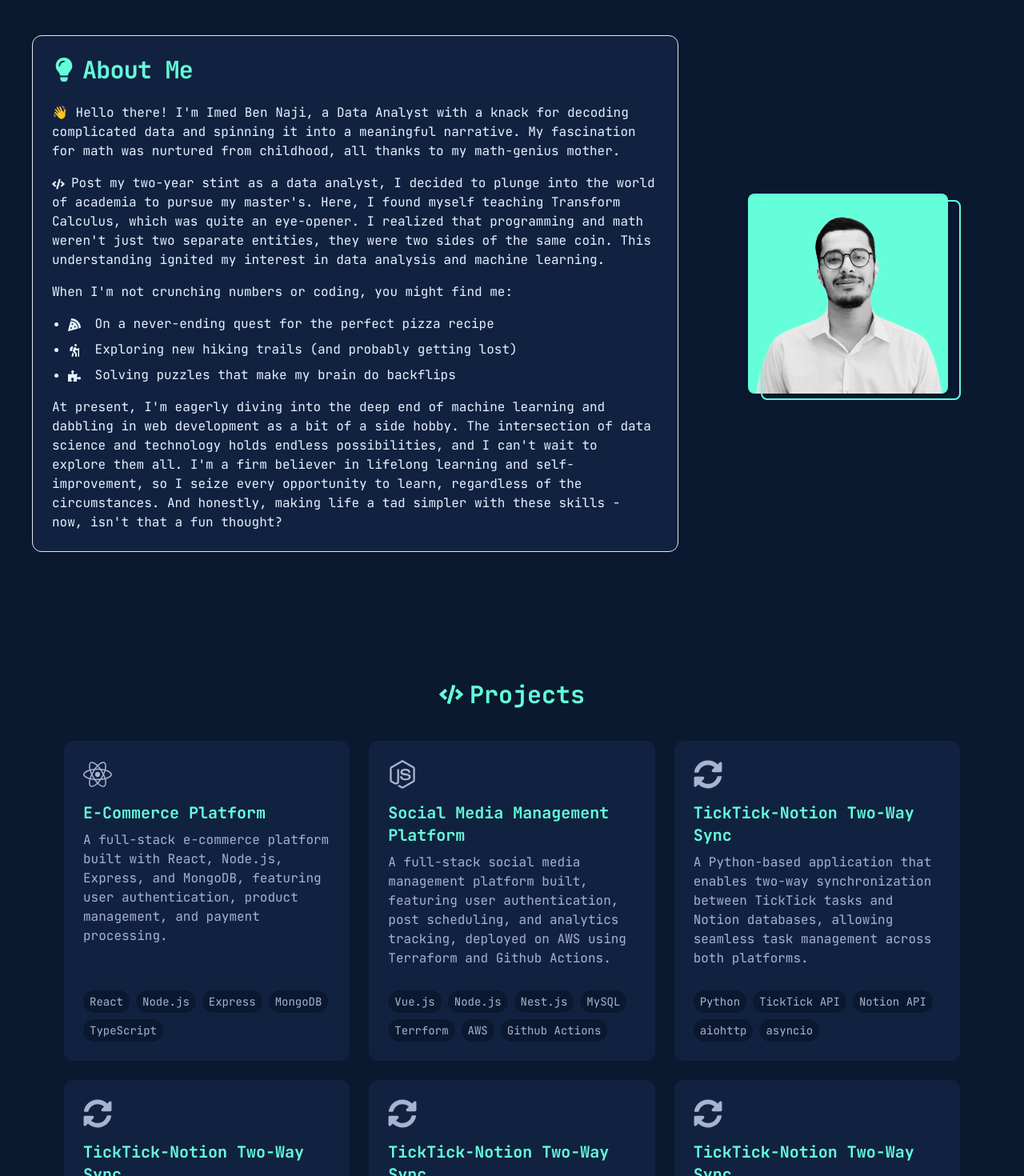
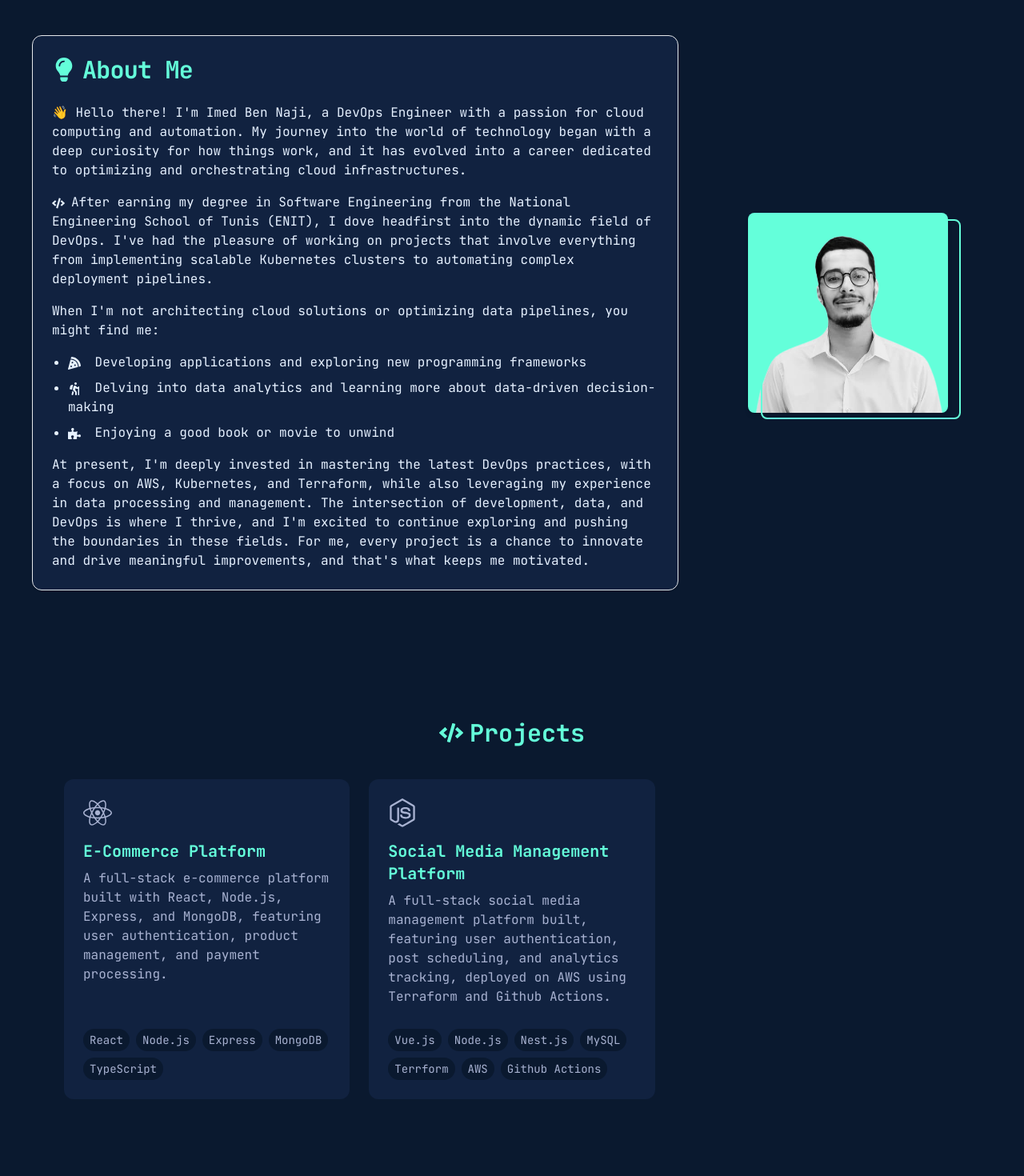
Before and after one commit to imed-ben-naji/portfolio, a Next.js app: page / in a window 1280 px wide. Shown: the part 900-2370 px from the top of the page at 80% size. Built offline with nearby package versions, Linux system fonts and the light colour scheme.

Commit message:
update user informations

```diff
--- a/components/Terminal.tsx
+++ b/components/Terminal.tsx
@@ -19,12 +19,12 @@ const Terminal = () => {
     python: [
       'print("Hello, World! 👋 I\'m Imed Ben Naji")',
       'print("Based in Tunisie TN")',
-      'print("Turning Data into Insights: 2+ years experience in Python, SQL & Data Visualization, learning Web Development and Machine Learning")'
+      'print("Empowering Cloud Infrastructure: Experienced DevOps Engineer with expertise in AWS, Kubernetes, Terraform, and CI/CD pipelines.")'
     ],
     javascript: [
       'console.log("Hello, World! 👋 I\'m Imed Ben Naji");',
       'console.log("Based in Tunisie TN");',
-      'console.log("Turning Data into Insights: 2+ years experience in Python, SQL & Data Visualization, learning Web Development and Machine Learning");'
+      'console.log("Empowering Cloud Infrastructure: Experienced DevOps Engineer with expertise in AWS, Kubernetes, Terraform, and CI/CD pipelines.");'
     ]
   }), []);
 
--- a/components/sections/AboutMe.tsx
+++ b/components/sections/AboutMe.tsx
@@ -26,22 +26,22 @@ const AboutMe: React.FC = () => {
           </CardHeader>
           <CardContent className="text-sm sm:text-base text-foreground space-y-4">
             <p>
-              👋 Hello there! I&apos;m Imed Ben Naji, a Data Analyst with a knack for decoding complicated data and spinning it into a meaningful narrative. My fascination for math was nurtured from childhood, all thanks to my math-genius mother.
+              👋 Hello there! I&apos;m Imed Ben Naji, a DevOps Engineer with a passion for cloud computing and automation. My journey into the world of technology began with a deep curiosity for how things work, and it has evolved into a career dedicated to optimizing and orchestrating cloud infrastructures.
             </p>
             <p>
               <FaCode className="inline-block mr-2" />
-              Post my two-year stint as a data analyst, I decided to plunge into the world of academia to pursue my master&apos;s. Here, I found myself teaching Transform Calculus, which was quite an eye-opener. I realized that programming and math weren&apos;t just two separate entities, they were two sides of the same coin. This understanding ignited my interest in data analysis and machine learning.
+              After earning my degree in Software Engineering from the National Engineering School of Tunis (ENIT), I dove headfirst into the dynamic field of DevOps. I&apos;ve had the pleasure of working on projects that involve everything from implementing scalable Kubernetes clusters to automating complex deployment pipelines.
             </p>
             <p>
-              When I&apos;m not crunching numbers or coding, you might find me:
+              When I&apos;m not architecting cloud solutions or optimizing data pipelines, you might find me:
             </p>
             <ul className="list-disc pl-5 space-y-2">
-              <li><FaPizzaSlice className="inline-block mr-2" /> On a never-ending quest for the perfect pizza recipe</li>
-              <li><FaHiking className="inline-block mr-2" /> Exploring new hiking trails (and probably getting lost)</li>
-              <li><FaPuzzlePiece className="inline-block mr-2" /> Solving puzzles that make my brain do backflips</li>
+              <li><FaPizzaSlice className="inline-block mr-2" /> Developing applications and exploring new programming frameworks</li>
+              <li><FaHiking className="inline-block mr-2" /> Delving into data analytics and learning more about data-driven decision-making</li>
+              <li><FaPuzzlePiece className="inline-block mr-2" /> Enjoying a good book or movie to unwind</li>
             </ul>
             <p>
-              At present, I&apos;m eagerly diving into the deep end of machine learning and dabbling in web development as a bit of a side hobby. The intersection of data science and technology holds endless possibilities, and I can&apos;t wait to explore them all. I&apos;m a firm believer in lifelong learning and self-improvement, so I seize every opportunity to learn, regardless of the circumstances. And honestly, making life a tad simpler with these skills - now, isn&apos;t that a fun thought?
+            At present, I&apos;m deeply invested in mastering the latest DevOps practices, with a focus on AWS, Kubernetes, and Terraform, while also leveraging my experience in data processing and management. The intersection of development, data, and DevOps is where I thrive, and I&apos;m excited to continue exploring and pushing the boundaries in these fields. For me, every project is a chance to innovate and drive meaningful improvements, and that&apos;s what keeps me motivated.
             </p>
           </CardContent>
         </Card>
--- a/data/projects.ts
+++ b/data/projects.ts
@@ -45,64 +45,64 @@ export const projects: Project[] = [
     { name: "Infrastructure as Code"}
   ]
   },
-  {
-    id: 2,
-  title: "TickTick-Notion Two-Way Sync",
-  description: "A Python-based application that enables two-way synchronization between TickTick tasks and Notion databases, allowing seamless task management across both platforms.",
-  icon: FaSyncAlt,
-  technologies: ["Python", "TickTick API", "Notion API", "aiohttp", "asyncio"],
-  githubLink: "https://github.com/imed-ben-naji",
-  skills: [
-    { name: "API Integration"},
-    { name: "Asynchronous Programming"},
-    { name: "Data Synchronization"},
-    { name: "Python Development"},
-    { name: "Task Automation"}
-  ]
-  },
-  {
-    id: 3,
-  title: "TickTick-Notion Two-Way Sync",
-  description: "A Python-based application that enables two-way synchronization between TickTick tasks and Notion databases, allowing seamless task management across both platforms.",
-  icon: FaSyncAlt,
-  technologies: ["Python", "TickTick API", "Notion API", "aiohttp", "asyncio"],
-  githubLink: "https://github.com/imed-ben-naji",
-  skills: [
-    { name: "API Integration"},
-    { name: "Asynchronous Programming"},
-    { name: "Data Synchronization"},
-    { name: "Python Development"},
-    { name: "Task Automation"}
-  ]
-  },
-  {
-    id: 4,
-  title: "TickTick-Notion Two-Way Sync",
-  description: "A Python-based application that enables two-way synchronization between TickTick tasks and Notion databases, allowing seamless task management across both platforms.",
-  icon: FaSyncAlt,
-  technologies: ["Python", "TickTick API", "Notion API", "aiohttp", "asyncio"],
-  githubLink: "https://github.com/imed-ben-naji",
-  skills: [
-    { name: "API Integration"},
-    { name: "Asynchronous Programming"},
-    { name: "Data Synchronization"},
-    { name: "Python Development"},
-    { name: "Task Automation"}
-  ]
-  },
-  {
-    id: 5,
-  title: "TickTick-Notion Two-Way Sync",
-  description: "A Python-based application that enables two-way synchronization between TickTick tasks and Notion databases, allowing seamless task management across both platforms.",
-  icon: FaSyncAlt,
-  technologies: ["Python", "TickTick API", "Notion API", "aiohttp", "asyncio"],
-  githubLink: "https://github.com/imed-ben-naji",
-  skills: [
-    { name: "API Integration"},
-    { name: "Asynchronous Programming"},
-    { name: "Data Synchronization"},
-    { name: "Python Development"},
-    { name: "Task Automation"}
-  ]
-  },
+  // {
+  //   id: 2,
+  // title: "TickTick-Notion Two-Way Sync",
+  // description: "A Python-based application that enables two-way synchronization between TickTick tasks and Notion databases, allowing seamless task management across both platforms.",
+  // icon: FaSyncAlt,
+  // technologies: ["Python", "TickTick API", "Notion API", "aiohttp", "asyncio"],
+  // githubLink: "https://github.com/imed-ben-naji",
+  // skills: [
+  //   { name: "API Integration"},
+  //   { name: "Asynchronous Programming"},
+  //   { name: "Data Synchronization"},
+  //   { name: "Python Development"},
+  //   { name: "Task Automation"}
+  // ]
+  // },
+  // {
+  //   id: 3,
+  // title: "TickTick-Notion Two-Way Sync",
+  // description: "A Python-based application that enables two-way synchronization between TickTick tasks and Notion databases, allowing seamless task management across both platforms.",
+  // icon: FaSyncAlt,
+  // technologies: ["Python", "TickTick API", "Notion API", "aiohttp", "asyncio"],
+  // githubLink: "https://github.com/imed-ben-naji",
+  // skills: [
+  //   { name: "API Integration"},
+  //   { name: "Asynchronous Programming"},
+  //   { name: "Data Synchronization"},
+  //   { name: "Python Development"},
+  //   { name: "Task Automation"}
+  // ]
+  // },
+  // {
+  //   id: 4,
+  // title: "TickTick-Notion Two-Way Sync",
+  // description: "A Python-based application that enables two-way synchronization between TickTick tasks and Notion databases, allowing seamless task management across both platforms.",
+  // icon: FaSyncAlt,
+  // technologies: ["Python", "TickTick API", "Notion API", "aiohttp", "asyncio"],
+  // githubLink: "https://github.com/imed-ben-naji",
+  // skills: [
+  //   { name: "API Integration"},
+  //   { name: "Asynchronous Programming"},
+  //   { name: "Data Synchronization"},
+  //   { name: "Python Development"},
+  //   { name: "Task Automation"}
+  // ]
+  // },
+  // {
+  //   id: 5,
+  // title: "TickTick-Notion Two-Way Sync",
+  // description: "A Python-based application that enables two-way synchronization between TickTick tasks and Notion databases, allowing seamless task management across both platforms.",
+  // icon: FaSyncAlt,
+  // technologies: ["Python", "TickTick API", "Notion API", "aiohttp", "asyncio"],
+  // githubLink: "https://github.com/imed-ben-naji",
+  // skills: [
+  //   { name: "API Integration"},
+  //   { name: "Asynchronous Programming"},
+  //   { name: "Data Synchronization"},
+  //   { name: "Python Development"},
+  //   { name: "Task Automation"}
+  // ]
+  // },
 ];
```
Also changed, not shown: data/workExperience.ts (+19 -12 lines).
